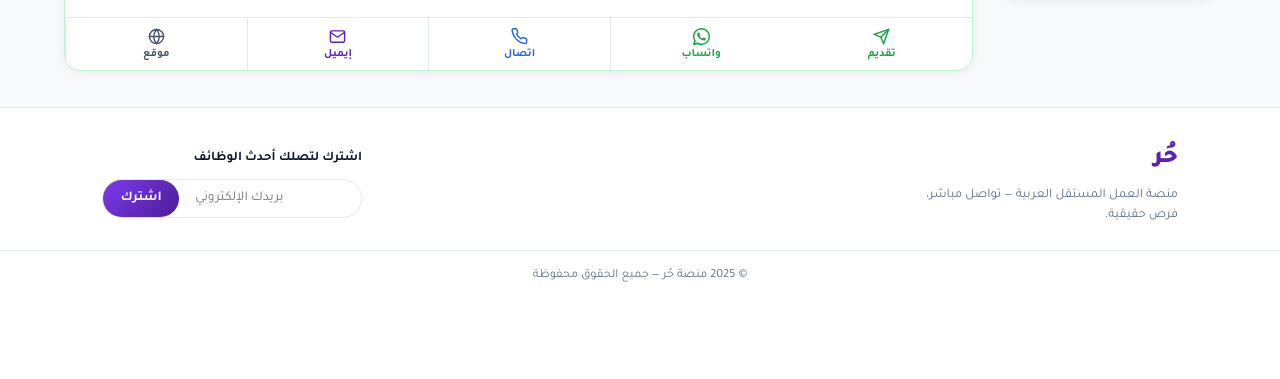
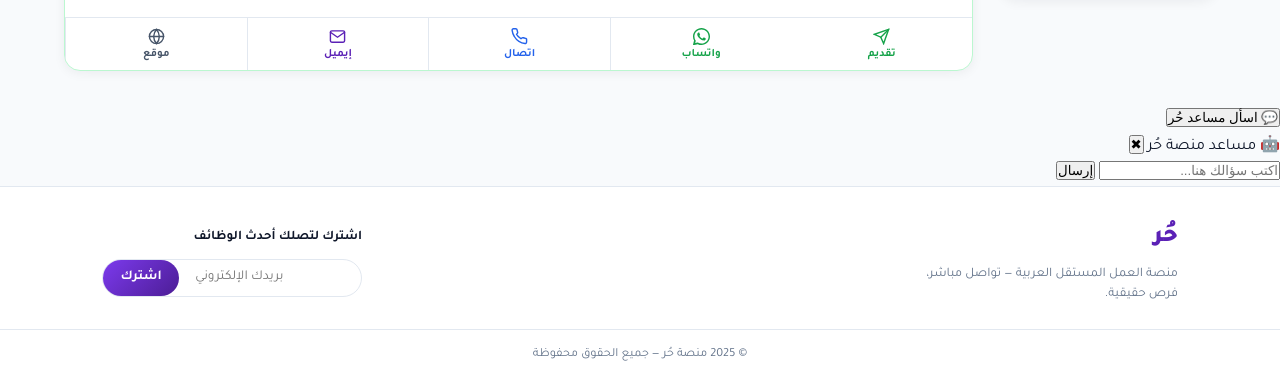
Before and after one commit to AboAmer-ai/Hor-Platform, a Flask app: template templates/index.html in a window 1280 px wide. Shown: the part 908-1287 px from the top of the page. Before the commit the page ends 1190 px from the top, so only its background shows below. Run offline with Flask 3, Linux system fonts and the light colour scheme; the template is opened without the code that fills it: most values are stand-ins (such as "Sample title", 1, 10 or a date in 2020); some libraries are stand-ins or nearby versions.

Commit message:
Add files via upload

```diff
--- a/templates/index.html
+++ b/templates/index.html
@@ -286,6 +286,68 @@ document.addEventListener('keydown', function(e) {
     document.body.style.overflow = '';
   }
 });
+
+<script>
+function toggleChat() {
+  document.getElementById("aiChatBox").classList.toggle("hidden");
+}
+
+document.getElementById("aiChatBtn").addEventListener("click", toggleChat);
+
+async function sendMessage() {
+  let input = document.getElementById("aiInput");
+  let message = input.value.trim();
+  if (!message) return;
+
+  let box = document.getElementById("aiMessages");
+
+  // عرض رسالة المستخدم
+  box.innerHTML += `<div><b>أنت:</b> ${message}</div>`;
+
+  input.value = "";
+
+  try {
+    let res = await fetch("/ai", {
+      method: "POST",
+      headers: { "Content-Type": "application/x-www-form-urlencoded" },
+      body: "message=" + encodeURIComponent(message)
+    });
+
+    let data = await res.json();
+
+    box.innerHTML += `<div><b>المساعد:</b> ${data.reply}</div>`;
+    box.scrollTop = box.scrollHeight;
+
+  } catch (e) {
+    box.innerHTML += `<div><b>المساعد:</b> حدث خطأ في الاتصال</div>`;
+  }
+}
 </script>
 
+</script>
+
+<!-- ═══ AI CHAT WIDGET ═══ -->
+
+<!-- زر فتح الشات -->
+<button id="aiChatBtn" class="ai-chat-btn">
+  💬 اسأل مساعد حُر
+</button>
+
+<!-- نافذة الشات -->
+<div id="aiChatBox" class="ai-chat-box hidden">
+
+  <div class="ai-chat-header">
+    <span>🤖 مساعد منصة حُر</span>
+    <button onclick="toggleChat()" class="ai-close">✖</button>
+  </div>
+
+  <div id="aiMessages" class="ai-messages"></div>
+
+  <div class="ai-input-row">
+    <input id="aiInput" type="text" placeholder="اكتب سؤالك هنا..." />
+    <button onclick="sendMessage()">إرسال</button>
+  </div>
+
+</div>
+
 {% endblock %}
```
